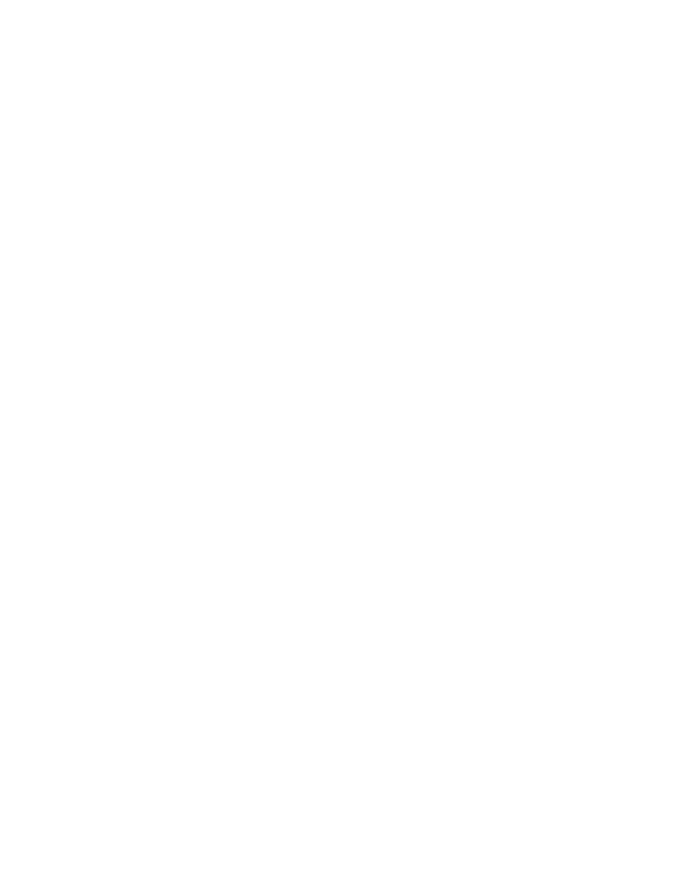
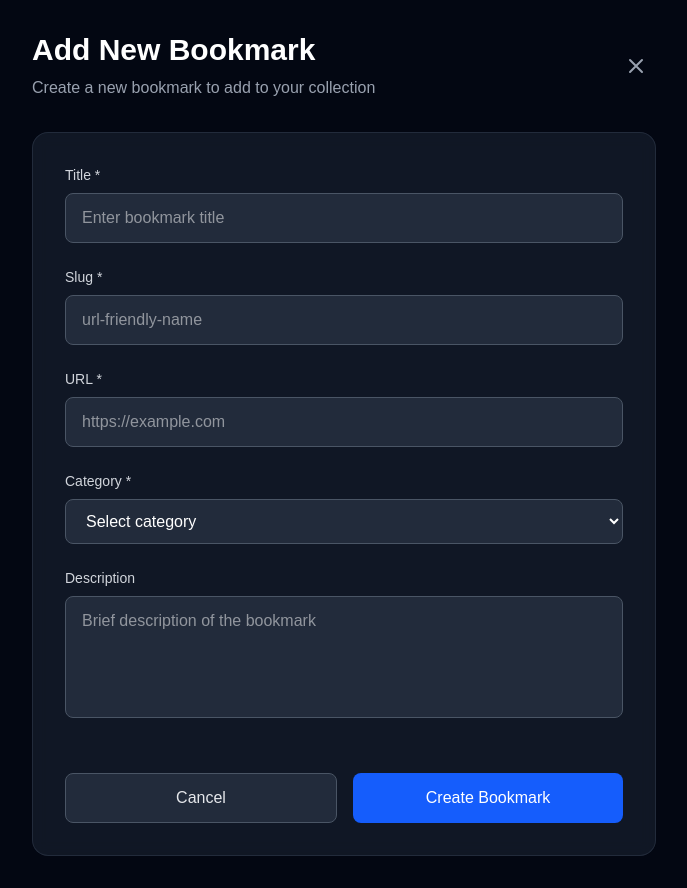
Before and after one commit to sagarika2426/Bookmark-Manager, a Next.js app: page /create in a window 1280 px wide. Shown: the whole page, without its empty margins (296-983 px from the left). Before the commit the page ends 800 px from the top, so only its background shows below. Built offline with nearby package versions, Linux system fonts and the light colour scheme.

Commit message:
fixed type errors

```diff
--- a/app/bookmarks/[category]/[slug]/page.tsx
+++ b/app/bookmarks/[category]/[slug]/page.tsx
@@ -17,10 +17,9 @@ export default function BookmarkPage() {
 
  const params = useParams();
   const slug = params?.slug as string;
-  const category = params?.category as string;
 
   const [bookmark, setBookmark] = useState<Bookmark | null>(null);
-  const [relatedBookmarks, setRelatedBookmarks] = useState<Bookmark[]>([]);
+  // const [relatedBookmarks, setRelatedBookmarks] = useState<Bookmark[]>([]);
 
   useEffect(() => {
     const fetchBookmark = async () => {
@@ -209,7 +208,7 @@ export default function BookmarkPage() {
             </div>
 
             {/* Related Bookmarks */}
-            {relatedBookmarks.length > 0 && (
+            {/* {relatedBookmarks.length > 0 && (
               <div className="bg-gradient-to-br from-gray-800/60 to-gray-900/60 backdrop-blur-sm rounded-xl border border-gray-700/50 p-6">
                 <h3 className="text-lg font-semibold text-white mb-4 flex items-center">
                   <span className="w-6 h-6 bg-orange-600 rounded-lg flex items-center justify-center mr-2 text-xs">🔗</span>
@@ -232,7 +231,7 @@ export default function BookmarkPage() {
                   ))}
                 </div>
               </div>
-            )}
+            )} */}
           </div>
         </div>
       </div>
--- a/app/create/page.tsx
+++ b/app/create/page.tsx
@@ -1,7 +1,9 @@
 "use client"
 import { useState } from 'react';
+import { useRouter } from 'next/navigation';
 
-export default function CreateBookmarkModal({ isOpen, setIsOpen }) {
+export default function CreatePage() {
+  const router = useRouter();
   const [loading, setLoading] = useState(false);
   const [error, setError] = useState('');
   const [formData, setFormData] = useState({
@@ -13,27 +15,15 @@ export default function CreateBookmarkModal({ isOpen, setIsOpen }) {
     customCategory: ''
   });
 
-  const handleChange = (e) => {
+  const handleChange = (e: React.ChangeEvent<HTMLInputElement | HTMLTextAreaElement | HTMLSelectElement>) => {
     const { name, value } = e.target;
     setFormData(prev => ({
       ...prev,
       [name]: value
     }));
-
-    // Auto-generate slug from title
-    // if (name === 'title') {
-    //   const slug = value
-    //     .toLowerCase()
-    //     .replace(/[^a-z0-9]+/g, '-')
-    //     .replace(/(^-|-$)/g, '');
-    //   setFormData(prev => ({
-    //     ...prev,
-    //     slug
-    //   }));
-    // }
   };
 
-  const handleSubmit = async (e) => {
+  const handleSubmit = async (e: React.FormEvent<HTMLFormElement>) => {
     e.preventDefault();
     setLoading(true);
     setError('');
@@ -59,42 +49,35 @@ export default function CreateBookmarkModal({ isOpen, setIsOpen }) {
           description: '',
           customCategory: ''
         });
-        setIsOpen(false);
-        // Refresh page to show new bookmark
-        window.location.reload();
+        // Navigate back to home or show success message
+        router.push('/');
       } else {
         setError(data.error || 'Failed to create bookmark');
       }
     } catch (err) {
+       console.error(err);
       setError('Network error. Please try again.');
     } finally {
       setLoading(false);
     }
   };
 
-  const closeModal = () => {
-    setIsOpen(false);
-    setError('');
-    setFormData({
-      title: '',
-      slug: '',
-      category: '',
-      url: '',
-      description: '',
-      customCategory: ''
-    });
+  const handleCancel = () => {
+    router.back(); // Go back to previous page
   };
-  if (!isOpen) return null;
 
   return (
-    <div className="fixed inset-0 bg-black/50 backdrop-blur-sm flex items-center justify-center p-4 z-50">
-      <div className="bg-gray-800 rounded-2xl border border-gray-700 p-6 w-full max-w-md shadow-2xl">
+    <div className="min-h-screen bg-gray-950">
+      <div className="max-w-2xl mx-auto px-6 py-8">
         {/* Header */}
-        <div className="flex items-center justify-between mb-6">
-          <h2 className="text-xl font-bold text-white">Add New Bookmark</h2>
+        <div className="flex items-center justify-between mb-8">
+          <div>
+            <h1 className="text-3xl font-bold text-white mb-2">Add New Bookmark</h1>
+            <p className="text-gray-400">Create a new bookmark to add to your collection</p>
+          </div>
           <button
-            onClick={closeModal}
-            className="text-gray-400 hover:text-white transition-colors"
+            onClick={handleCancel}
+            className="text-gray-400 hover:text-white transition-colors p-2"
           >
             <svg className="w-6 h-6" fill="none" stroke="currentColor" viewBox="0 0 24 24">
               <path strokeLinecap="round" strokeLinejoin="round" strokeWidth={2} d="M6 18L18 6M6 6l12 12" />
@@ -104,13 +87,14 @@ export default function CreateBookmarkModal({ isOpen, setIsOpen }) {
 
         {/* Error Message */}
         {error && (
-          <div className="bg-red-900/50 border border-red-700 text-red-200 px-4 py-3 rounded-lg mb-4">
+          <div className="bg-red-900/50 border border-red-700 text-red-200 px-4 py-3 rounded-lg mb-6">
             {error}
           </div>
         )}
 
-        {/* Form */}
-        <form onSubmit={handleSubmit} className="space-y-4">
+        {/* Form Container */}
+        <div className="bg-gray-800/50 backdrop-blur-sm rounded-2xl border border-gray-700/50 p-8">
+          <form onSubmit={handleSubmit} className="space-y-6">
             <div>
               <label className="block text-gray-300 text-sm font-medium mb-2">
                 Title *
@@ -121,7 +105,7 @@ export default function CreateBookmarkModal({ isOpen, setIsOpen }) {
                 value={formData.title}
                 onChange={handleChange}
                 required
-              className="w-full bg-gray-700 border border-gray-600 rounded-lg px-3 py-2 text-white focus:border-blue-500 focus:ring-1 focus:ring-blue-500 outline-none"
+                className="w-full bg-gray-700/50 border border-gray-600 rounded-lg px-4 py-3 text-white focus:border-blue-500 focus:ring-1 focus:ring-blue-500 outline-none transition-colors"
                 placeholder="Enter bookmark title"
               />
             </div>
@@ -136,7 +120,7 @@ export default function CreateBookmarkModal({ isOpen, setIsOpen }) {
                 value={formData.slug}
                 onChange={handleChange}
                 required
-              className="w-full bg-gray-700 border border-gray-600 rounded-lg px-3 py-2 text-white focus:border-blue-500 focus:ring-1 focus:ring-blue-500 outline-none"
+                className="w-full bg-gray-700/50 border border-gray-600 rounded-lg px-4 py-3 text-white focus:border-blue-500 focus:ring-1 focus:ring-blue-500 outline-none transition-colors"
                 placeholder="url-friendly-name"
               />
             </div>
@@ -151,7 +135,7 @@ export default function CreateBookmarkModal({ isOpen, setIsOpen }) {
                 value={formData.url}
                 onChange={handleChange}
                 required
-              className="w-full bg-gray-700 border border-gray-600 rounded-lg px-3 py-2 text-white focus:border-blue-500 focus:ring-1 focus:ring-blue-500 outline-none"
+                className="w-full bg-gray-700/50 border border-gray-600 rounded-lg px-4 py-3 text-white focus:border-blue-500 focus:ring-1 focus:ring-blue-500 outline-none transition-colors"
                 placeholder="https://example.com"
               />
             </div>
@@ -165,7 +149,7 @@ export default function CreateBookmarkModal({ isOpen, setIsOpen }) {
                 value={formData.category}
                 onChange={handleChange}
                 required
-              className="w-full bg-gray-700 border border-gray-600 rounded-lg px-3 py-2 text-white focus:border-blue-500 focus:ring-1 focus:ring-blue-500 outline-none"
+                className="w-full bg-gray-700/50 border border-gray-600 rounded-lg px-4 py-3 text-white focus:border-blue-500 focus:ring-1 focus:ring-blue-500 outline-none transition-colors"
               >
                 <option value="">Select category</option>
                 <option value="frontend">Frontend</option>
@@ -178,18 +162,22 @@ export default function CreateBookmarkModal({ isOpen, setIsOpen }) {
             </div>
 
             {formData.category === "other" && (
-            <div className="mt-2">
+              <div>
+                <label className="block text-gray-300 text-sm font-medium mb-2">
+                  Custom Category *
+                </label>
                 <input
                   type="text"
                   name="customCategory"
                   value={formData.customCategory || ""}
-                onChange={(e) =>
+                  onChange={(e: React.ChangeEvent<HTMLInputElement>) =>
                     setFormData({
                       ...formData,
                       customCategory: e.target.value,
                     })
                   }
-                className="w-full bg-gray-700 border border-gray-600 rounded-lg px-3 py-2 text-white focus:border-blue-500 focus:ring-1 focus:ring-blue-500 outline-none"
+                  required
+                  className="w-full bg-gray-700/50 border border-gray-600 rounded-lg px-4 py-3 text-white focus:border-blue-500 focus:ring-1 focus:ring-blue-500 outline-none transition-colors"
                   placeholder="Enter new category"
                 />
               </div>
@@ -203,18 +191,18 @@ export default function CreateBookmarkModal({ isOpen, setIsOpen }) {
                 name="description"
                 value={formData.description}
                 onChange={handleChange}
-              rows={3}
-              className="w-full bg-gray-700 border border-gray-600 rounded-lg px-3 py-2 text-white focus:border-blue-500 focus:ring-1 focus:ring-blue-500 outline-none resize-none"
+                rows={4}
+                className="w-full bg-gray-700/50 border border-gray-600 rounded-lg px-4 py-3 text-white focus:border-blue-500 focus:ring-1 focus:ring-blue-500 outline-none resize-none transition-colors"
                 placeholder="Brief description of the bookmark"
               />
             </div>
 
             {/* Buttons */}
-          <div className="flex gap-3 pt-4">
+            <div className="flex gap-4 pt-6">
               <button
                 type="button"
-              onClick={closeModal}
-              className="flex-1 bg-gray-700 hover:bg-gray-600 text-gray-200 font-medium py-3 px-4 rounded-lg transition-colors duration-200"
+                onClick={handleCancel}
+                className="flex-1 bg-gray-700/50 hover:bg-gray-600/50 text-gray-200 font-medium py-3 px-4 rounded-lg transition-colors duration-200 border border-gray-600"
               >
                 Cancel
               </button>
@@ -230,7 +218,7 @@ export default function CreateBookmarkModal({ isOpen, setIsOpen }) {
                   </>
                 ) : (
                   <>
-                  Create
+                    Create Bookmark
                   </>
                 )}
               </button>
@@ -238,5 +226,6 @@ export default function CreateBookmarkModal({ isOpen, setIsOpen }) {
           </form>
         </div>
       </div>
+    </div>
   );
 }
--- a/app/page.tsx
+++ b/app/page.tsx
@@ -2,13 +2,18 @@
 import Link from "next/link";
 // import { bookmarks } from "@/data/bookmarks";
 import { useEffect, useState } from "react";
-import CreateBookmarkModal from "./create/page";
+
+type Bookmark = {
+  title: string;
+  description: string;
+  category: string;
+  slug: string;
+};
 
 export default function Home() {
-  const [bookmarks, setBookmarks] = useState([]);
-  const [loading, setLoading] = useState(true);
-  const [isOpen, setIsOpen] = useState(false);
-  const [categories, setCategories] = useState([]);
+  const [bookmarks, setBookmarks] = useState<Bookmark[]>([]);
+  // const [isOpen, setIsOpen] = useState(false);
+const [categories, setCategories] = useState<string[]>([]);
 
   useEffect(() => {
     async function fetchBookmarks() {
@@ -19,7 +24,7 @@ export default function Home() {
         if (data.success) {
           setBookmarks(data.data);
           const uniqueCategories = Array.from(
-            new Set(data.data.map((b) => b.category))
+            new Set((data.data as { category: string }[]).map((b) => b.category))
           );
 
           console.log(uniqueCategories);
@@ -35,7 +40,6 @@ export default function Home() {
 
   const bookmarkCount = bookmarks.length;
 
-  const openModal = () => setIsOpen(true);
 
   return (
     <div className="min-h-screen bg-gray-950">
@@ -92,7 +96,6 @@ export default function Home() {
           {/* Add New Bookmark Button */}
           <div className="text-center">
             <button
-        onClick={openModal}
               className="inline-flex items-center gap-2 px-6 py-3 bg-blue-600 hover:bg-blue-500 text-white font-medium rounded-xl transition-all duration-200 shadow-md hover:shadow-blue-500/30"
             >
               <span className="text-xl">➕</span> Add New Bookmark
@@ -172,7 +175,7 @@ export default function Home() {
           </div>
         </div>
       </div>
-      <CreateBookmarkModal isOpen={isOpen} setIsOpen={setIsOpen} />
+      {/* <CreateBookmarkModal isOpen={isOpen} setIsOpen={setIsOpen} /> */}
     </div>
   );
 }
```
Also changed, not shown: app/categories/[category]/page.tsx (+6 -47 lines). Lines whose indentation alone changed are shown as unchanged.
